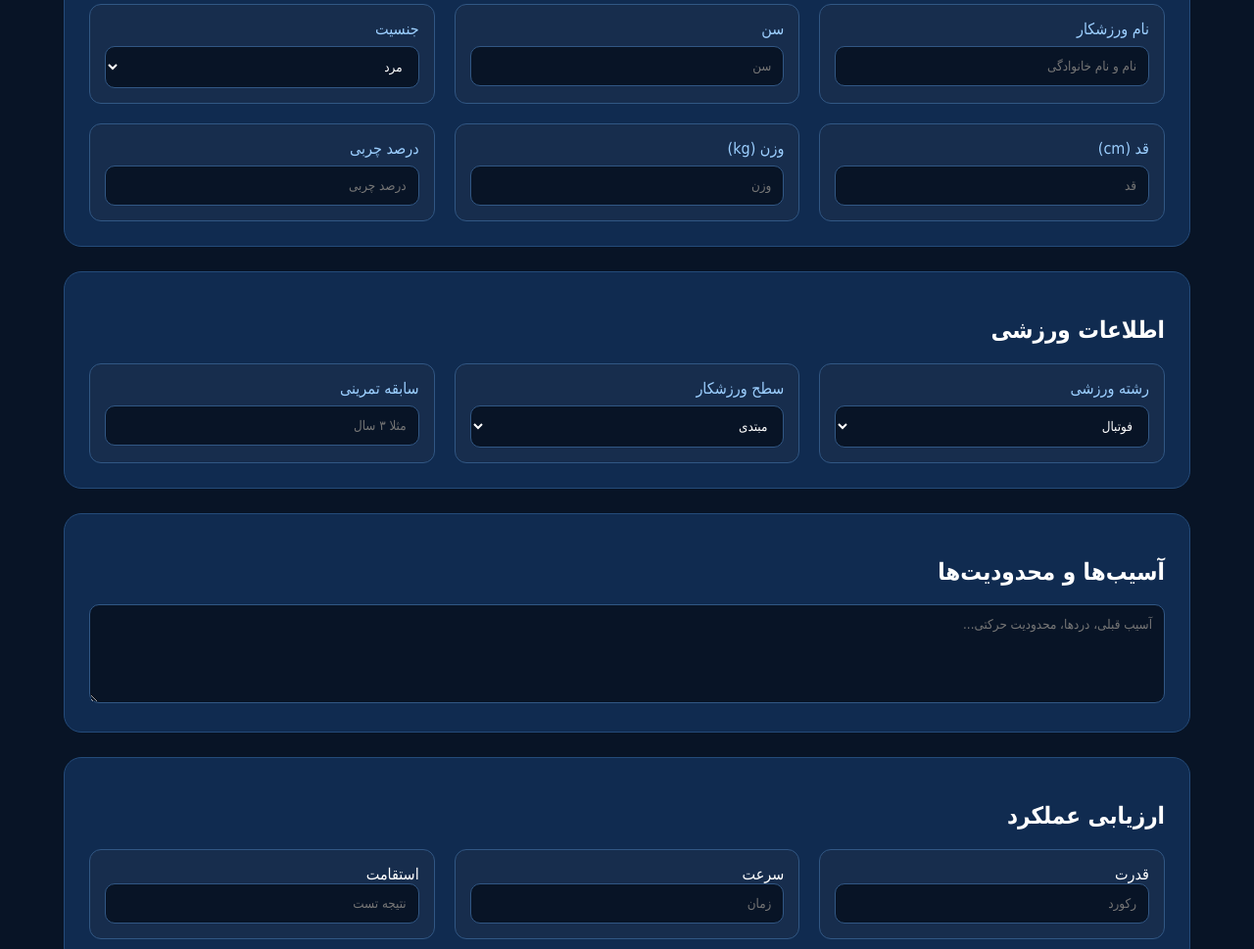
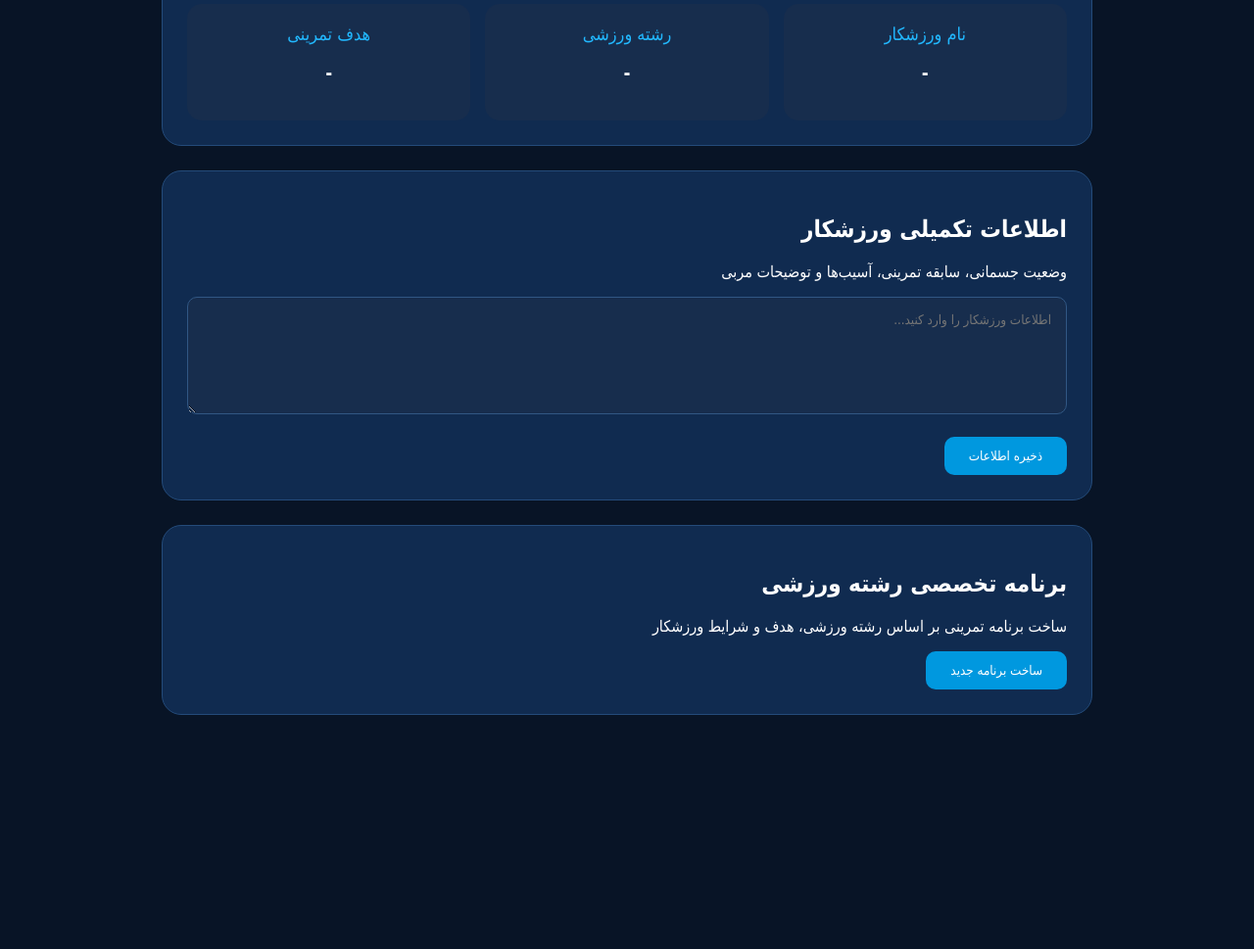
Before and after one commit to sevenfitt-svg/seven.fitt, a plain HTML site: page coach/athletes/profile.html in a window 1280 px wide. Shown: the part 229-1198 px from the top of the page at 98% size. After the commit the page ends 984 px from the top, so only its background shows below. Drawn offline with Linux system fonts and the light colour scheme.

Commit message:
Update profile.html

```diff
--- a/coach/athletes/profile.html
+++ b/coach/athletes/profile.html
@@ -6,7 +6,7 @@
 <meta charset="UTF-8">
 <meta name="viewport" content="width=device-width, initial-scale=1.0">
 
-<title>پروفایل ورزشکار Seven.fitt</title>
+<title>پروفایل ورزشکار | Seven.fitt</title>
 
 
 <style>
@@ -28,11 +28,12 @@ color:white;
 
 .container{
 
-max-width:1200px;
+max-width:1000px;
 margin:auto;
 padding:25px;
 
 }
+
 
 
 .header{
@@ -40,6 +41,7 @@ padding:25px;
 background:#102b50;
 padding:25px;
 border-radius:20px;
+
 display:flex;
 justify-content:space-between;
 align-items:center;
@@ -72,7 +74,7 @@ text-decoration:none;
 
 background:#102b50;
 border:1px solid #244b7a;
-border-radius:18px;
+border-radius:20px;
 padding:25px;
 margin-top:25px;
 
@@ -80,11 +82,11 @@ margin-top:25px;
 
 
 
-.grid{
+.info{
 
 display:grid;
 grid-template-columns:repeat(3,1fr);
-gap:20px;
+gap:15px;
 
 }
 
@@ -93,39 +95,28 @@ gap:20px;
 .box{
 
 background:#172d4d;
-padding:15px;
-border-radius:12px;
-border:1px solid #315784;
+padding:20px;
+border-radius:15px;
+text-align:center;
 
 }
 
 
-label{
 
-display:block;
-color:#9ccfff;
-margin-bottom:8px;
+.title{
+
+color:#22b8ff;
+font-size:18px;
 
 }
 
-
-input,select,textarea{
-
-width:100%;
-padding:12px;
-background:#081426;
-border:1px solid #315784;
-border-radius:10px;
-color:white;
-
-}
 
 
 button{
 
 background:#0098df;
+color:white;
 border:0;
-color:white;
 padding:12px 25px;
 border-radius:10px;
 cursor:pointer;
@@ -134,9 +125,26 @@ cursor:pointer;
 
 
 
-@media(max-width:800px){
+textarea{
 
-.grid{
+width:100%;
+height:120px;
+
+background:#172d4d;
+color:white;
+
+border:1px solid #315784;
+
+border-radius:10px;
+
+padding:15px;
+
+}
+
+
+@media(max-width:700px){
+
+.info{
 
 grid-template-columns:1fr;
 
@@ -151,6 +159,7 @@ grid-template-columns:1fr;
 </head>
 
 
+
 <body>
 
 
@@ -158,7 +167,6 @@ grid-template-columns:1fr;
 
 
 <div class="header">
-
 
 <div class="logo">
 SEVEN.FITT
@@ -183,16 +191,19 @@ SEVEN.FITT
 </h2>
 
 
-<div class="grid">
+
+<div class="info">
 
 
 <div class="box">
 
-<label>
+<div class="title">
 نام ورزشکار
-</label>
+</div>
 
-<input placeholder="نام و نام خانوادگی">
+<h3 id="name">
+-
+</h3>
 
 </div>
 
@@ -200,11 +211,13 @@ SEVEN.FITT
 
 <div class="box">
 
-<label>
-سن
-</label>
+<div class="title">
+رشته ورزشی
+</div>
 
-<input placeholder="سن">
+<h3 id="sport">
+-
+</h3>
 
 </div>
 
@@ -212,132 +225,13 @@ SEVEN.FITT
 
 <div class="box">
 
-<label>
-جنسیت
-</label>
-
-<select>
-
-<option>مرد</option>
-
-<option>زن</option>
-
-</select>
-
+<div class="title">
+هدف تمرینی
 </div>
 
-
-
-<div class="box">
-
-<label>
-قد (cm)
-</label>
-
-<input placeholder="قد">
-
-</div>
-
-
-
-<div class="box">
-
-<label>
-وزن (kg)
-</label>
-
-<input placeholder="وزن">
-
-</div>
-
-
-
-<div class="box">
-
-<label>
-درصد چربی
-</label>
-
-<input placeholder="درصد چربی">
-
-</div>
-
-
-
-</div>
-
-
-</div>
-
-
-
-
-
-<div class="card">
-
-<h2>
-اطلاعات ورزشی
-</h2>
-
-
-<div class="grid">
-
-
-<div class="box">
-
-<label>
-رشته ورزشی
-</label>
-
-<select>
-
-<option>فوتبال</option>
-
-<option>بدنسازی</option>
-
-<option>رزمی</option>
-
-<option>بسکتبال</option>
-
-<option>والیبال</option>
-
-<option>شنا</option>
-
-<option>دو و میدانی</option>
-
-</select>
-
-</div>
-
-
-
-<div class="box">
-
-<label>
-سطح ورزشکار
-</label>
-
-<select>
-
-<option>مبتدی</option>
-
-<option>متوسط</option>
-
-<option>حرفه‌ای</option>
-
-</select>
-
-</div>
-
-
-
-<div class="box">
-
-<label>
-سابقه تمرینی
-</label>
-
-<input placeholder="مثلا ۳ سال">
+<h3 id="goal">
+-
+</h3>
 
 </div>
 
@@ -357,13 +251,26 @@ SEVEN.FITT
 
 
 <h2>
-آسیب‌ها و محدودیت‌ها
+اطلاعات تکمیلی ورزشکار
 </h2>
 
 
-<textarea rows="5"
-placeholder="آسیب قبلی، دردها، محدودیت حرکتی...">
-</textarea>
+
+<p>
+وضعیت جسمانی، سابقه تمرینی، آسیب‌ها و توضیحات مربی
+</p>
+
+
+
+<textarea placeholder="اطلاعات ورزشکار را وارد کنید..."></textarea>
+
+
+<br><br>
+
+
+<button>
+ذخیره اطلاعات
+</button>
 
 
 </div>
@@ -377,54 +284,22 @@ placeholder="آسیب قبلی، دردها، محدودیت حرکتی...">
 
 
 <h2>
-ارزیابی عملکرد
+برنامه تخصصی رشته ورزشی
 </h2>
 
 
-<div class="grid">
+<p>
 
+ساخت برنامه تمرینی بر اساس رشته ورزشی، هدف و شرایط ورزشکار
 
-<div class="box">
-
-قدرت
-
-<input placeholder="رکورد">
-
-</div>
-
-
-<div class="box">
-
-سرعت
-
-<input placeholder="زمان">
-
-</div>
-
-
-<div class="box">
-
-استقامت
-
-<input placeholder="نتیجه تست">
-
-</div>
-
-
-</div>
-
-
-</div>
+</p>
 
 
 
+<button>
 
+ساخت برنامه جدید
 
-<div class="card">
-
-
-<button>
-ذخیره پروفایل
 </button>
 
 
@@ -436,6 +311,32 @@ placeholder="آسیب قبلی، دردها، محدودیت حرکتی...">
 </div>
 
 
+
+
+<script>
+
+
+let params=new URLSearchParams(window.location.search);
+
+
+
+document.getElementById("name").innerHTML =
+params.get("name") || "-";
+
+
+document.getElementById("sport").innerHTML =
+params.get("sport") || "-";
+
+
+document.getElementById("goal").innerHTML =
+params.get("goal") || "-";
+
+
+
+</script>
+
+
+
 </body>
 
 </html>
```
